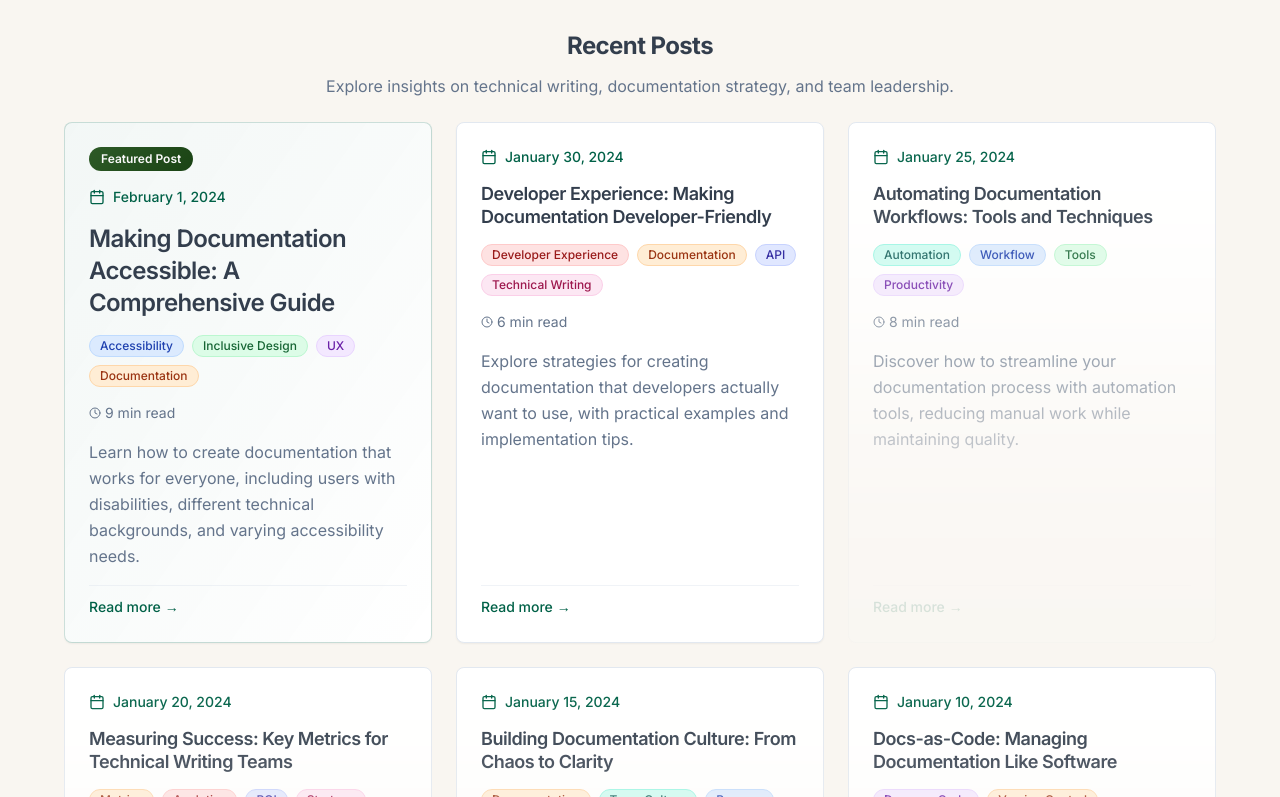
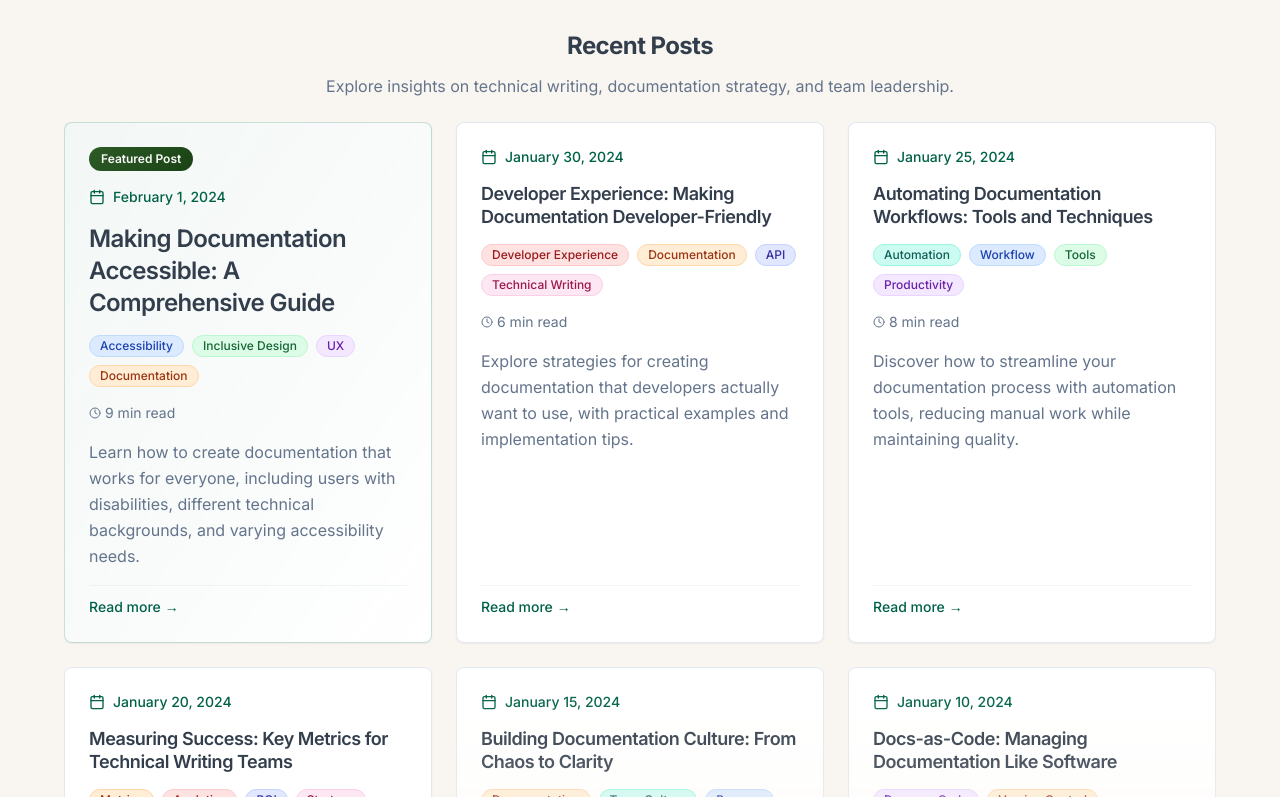
Before and after one commit to sirbonneville/docu-flow-blog, a React (Vite) app: page / in a window 1280 px wide. Shown: the part 863-1660 px from the top of the page. Built offline with nearby package versions, Linux system fonts and the light colour scheme.

Commit message:
Fix: Apply fade effect to bottom row only
Corrected the fade effect on the post grid to only apply to the bottom row cards, ensuring the fourth card in the first row does not have the effect. Edited `src/components/PostGrid.tsx`.

```diff
--- a/src/components/PostGrid.tsx
+++ b/src/components/PostGrid.tsx
@@ -68,13 +68,14 @@ export const PostGrid = ({ posts, showSearch = true, title = "Recent Posts" }: P
                 // Hide posts beyond mobile threshold (3) on mobile only
                 const hiddenOnMobile = shouldShowGlassEffect && index >= 3;
 
-                // Apply fade effect only to bottom row cards:
-                // Desktop (lg): cards 3, 4, 5 (second row)
-                // Tablet (md): cards 4, 5 (third row)
-                // Mobile: card 2 (third card)
+                // Apply fade effect only to the last visible cards that will be overlapped:
+                // Desktop (lg): cards 4, 5 (indices 4, 5) - bottom row cards that get overlapped
+                // Tablet (md): card 3 (index 3) - the card that gets overlapped
+                // Mobile: card 2 (index 2) - the last visible card that gets overlapped
                 const isInFadeZone = shouldShowGlassEffect && (
-                  (index >= 3 && index <= 5) || // Bottom row on desktop (3 columns)
-                  (index === 2) // Last visible card on mobile
+                  (index >= 4 && index <= 5) || // Cards 5 & 6 on desktop (second row, right side)
+                  (index === 3 && window.innerWidth >= 768 && window.innerWidth < 1024) || // Card 4 on tablet
+                  (index === 2 && window.innerWidth < 768) // Card 3 on mobile
                 );
 
                 return (
```
